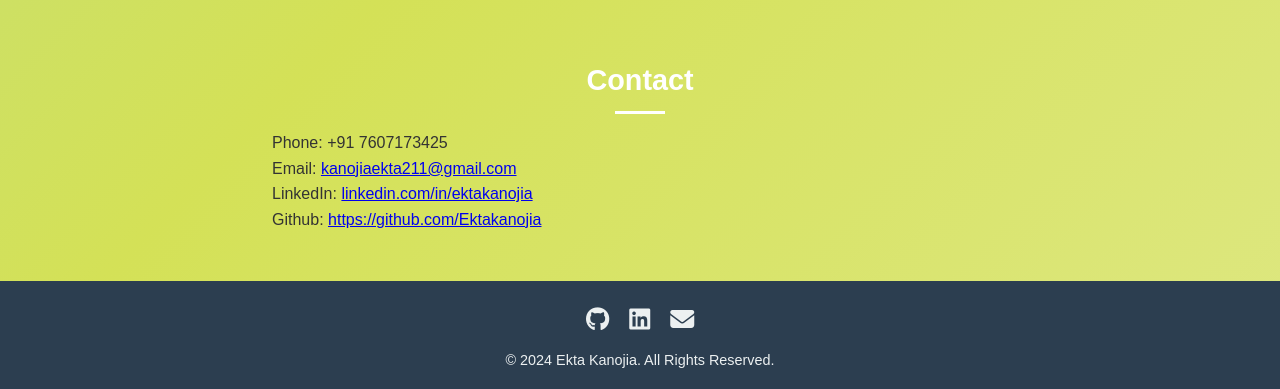
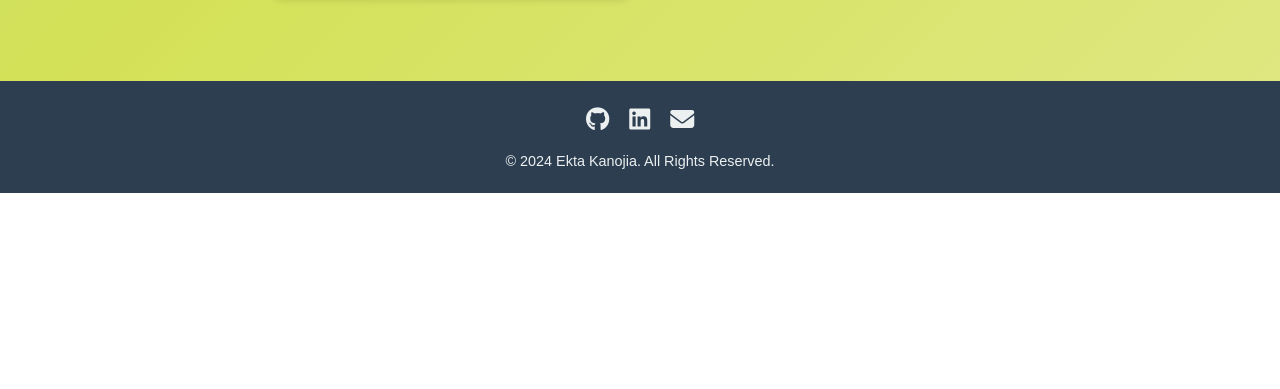
Before and after one commit to Ektakanojia/Portfolio, a plain HTML site: page index.html in a window 1280 px wide. Shown: the part 2115-2504 px from the top of the page. After the commit the page ends 2308 px from the top, so only its background shows below. Drawn offline with Linux system fonts and the light colour scheme.

Commit message:
contact card removed

```diff
--- a/index.html
+++ b/index.html
@@ -10,7 +10,10 @@
       href="https://cdnjs.cloudflare.com/ajax/libs/font-awesome/6.0.0-beta3/css/all.min.css"
     />
     <link rel="stylesheet" href="style.css" />
-    <script src="https://kit.fontawesome.com/a076d05399.js" crossorigin="anonymous"></script>
+    <script
+      src="https://kit.fontawesome.com/a076d05399.js"
+      crossorigin="anonymous"
+    ></script>
   </head>
   <body>
     <header>
@@ -25,20 +28,23 @@
       <a href="#biography">Biography</a>
       <a href="#skills">Skills</a>
       <a href="#projects">Projects</a>
-      <a href="https://drive.google.com/file/d/12HTanRT_I1O9Wo0Dt6dLl6-L4_h8KaLZ/view?usp=sharing">Resume</a>
+      <a
+        href="https://drive.google.com/file/d/12HTanRT_I1O9Wo0Dt6dLl6-L4_h8KaLZ/view?usp=sharing"
+        >Resume</a
+      >
       <a href="#contact">Contact</a>
     </nav>
-
+    <div id="main-container">
       <section id="biography">
         <h2>Biography</h2>
         <p>
-        Hello! I am Ekta Kanojia,Frontend Developer with 1.7 years of experience
-        specializing in React.js, React Native, and JavaScript. I have designed
-        full application UIs, collaborated with UI/UX and backend teams, and
-        integrated APIs with Axios. I’m experienced with Amazon S3 for data
-        storage and have contributed to open source through Hacktoberfest.
-        Always eager to learn and apply the latest technologies in frontend
-        development.
+          Hello! I am Ekta Kanojia,Frontend Developer with 1.7 years of
+          experience specializing in React.js, React Native, and JavaScript. I
+          have designed full application UIs, collaborated with UI/UX and
+          backend teams, and integrated APIs with Axios. I’m experienced with
+          Amazon S3 for data storage and have contributed to open source through
+          Hacktoberfest. Always eager to learn and apply the latest technologies
+          in frontend development.
         </p>
       </section>
 
@@ -105,64 +111,63 @@
         </div>
       </section>
 
-
       <section id="projects">
         <h2>JavaScript Projects</h2>
         <div class="grid">
           <!-- Project Card 1 -->
           <div class="card">
-          <img src="todolist.png" alt="Project 1" class="project-image">
+            <img src="todolist.png" alt="Project 1" class="project-image" />
             <div class="card-content">
-            <a href="https://travellist-reactjs.netlify.app/" target="_blank" class="project-link">Todo List</a>
+              <a
+                href="https://travellist-reactjs.netlify.app/"
+                target="_blank"
+                class="project-link"
+                >Todo List</a
+              >
             </div>
           </div>
           <!-- Project Card 2 -->
           <div class="card">
-          <img src="colorflipper.png" alt="Project 2" class="project-image">
+            <img src="colorflipper.png" alt="Project 2" class="project-image" />
             <div class="card-content">
-            <a href="https://celadon-choux-6e9f82.netlify.app/" target="_blank" class="project-link">Color Flipper</a>
+              <a
+                href="https://celadon-choux-6e9f82.netlify.app/"
+                target="_blank"
+                class="project-link"
+                >Color Flipper</a
+              >
             </div>
           </div>
           <!-- Project Card 3 -->
           <div class="card">
-          <img src="stoneps.png" alt="Project 3" class="project-image">
+            <img src="stoneps.png" alt="Project 3" class="project-image" />
             <div class="card-content">
-            <a href="https://jade-meerkat-bc49a7.netlify.app/" target="_blank" class="project-link">Stone Paper Scissor</a>
+              <a
+                href="https://jade-meerkat-bc49a7.netlify.app/"
+                target="_blank"
+                class="project-link"
+                >Stone Paper Scissor</a
+              >
             </div>
           </div>
           <!-- Add more cards as needed -->
         </div>
       </section>
-
-    <section id="contact">
-      <h2>Contact</h2>
-      <p>Phone: +91 7607173425</p>
-      <p>
-        Email:
-        <a href="mailto:kanojiaekta211@gmail.com">kanojiaekta211@gmail.com</a>
-      </p>
-      <p>
-        LinkedIn:
+    </div>
+    <footer>
+      <div class="footer-container">
+        <a
+          href="https://github.com/Ektakanojia"
+          target="_blank"
+          class="footer-icon"
+        >
+          <i class="fab fa-github"></i>
+        </a>
         <a
           href="https://www.linkedin.com/in/ekta-kanojia-37113317b/"
           target="_blank"
-          >linkedin.com/in/ektakanojia</a
+          class="footer-icon"
         >
-      </p>
-      <p>
-        Github:
-        <a href="https://github.com/Ektakanojia"
-          >https://github.com/Ektakanojia</a
-        >
-      </p>
-    </section>
-
-    <footer>
-      <div class="footer-container">
-        <a href="https://github.com/Ektakanojia" target="_blank" class="footer-icon">
-          <i class="fab fa-github"></i>
-        </a>
-        <a href="https://www.linkedin.com/in/ekta-kanojia-37113317b/" target="_blank" class="footer-icon">
           <i class="fab fa-linkedin"></i>
         </a>
         <a href="kanojiaekta211@gmail.com" class="footer-icon">
--- a/style.css
+++ b/style.css
@@ -47,6 +47,12 @@ header {
 
   header p {
     font-size: 1.2rem;
+  }
+
+  #main-container {
+    width: 100%;
+    margin: 0 auto;
+    padding: 20px;
   }
 
   /* Gradient Animation */
```
Lines whose indentation alone changed are shown as unchanged.
